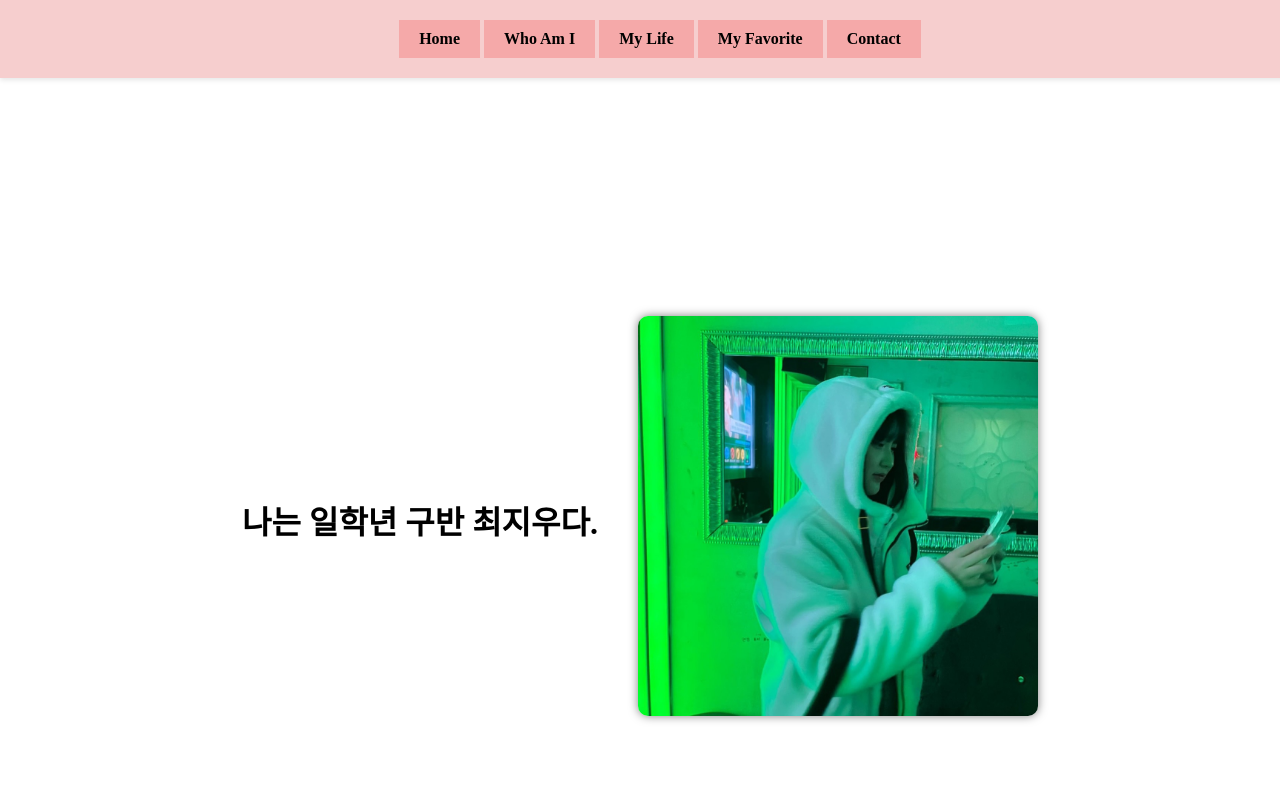
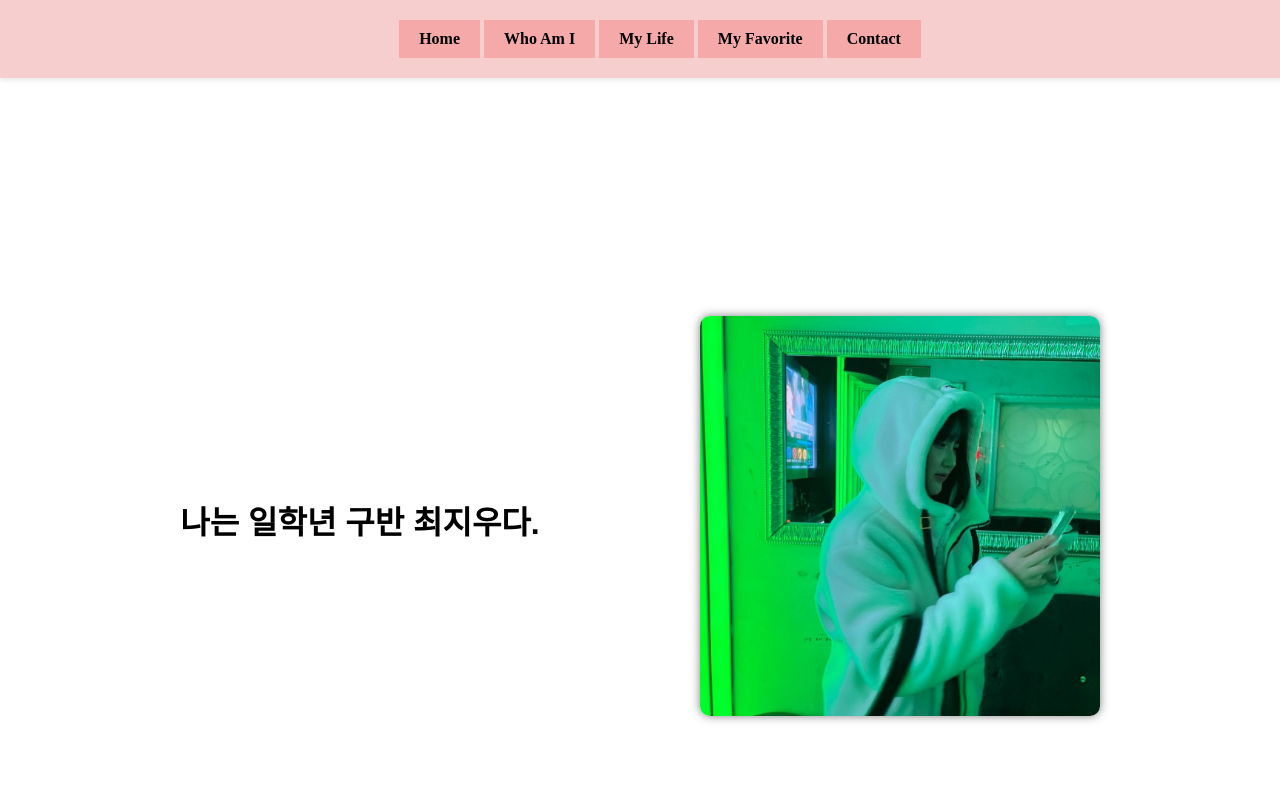
Before and after one commit to zwooo11/zwoooooo, a plain HTML site: page index.html in a window 1280 px wide. Shown: the top 800 px of the page. Drawn offline with Linux system fonts and the light colour scheme.

Commit message:
Update styles.css

```diff
--- a/styles.css
+++ b/styles.css
@@ -49,6 +49,11 @@ div[id^="section"] {
     margin: 0px;
     border-radius: 10px;
     display: flex;
+}
+
+div[id^="section"] h1 {
+    font-family: 'Quicksand', sans-serif;
+    margin-right: 120px;
 }
 
 div[id^="section"] h2 {
```
